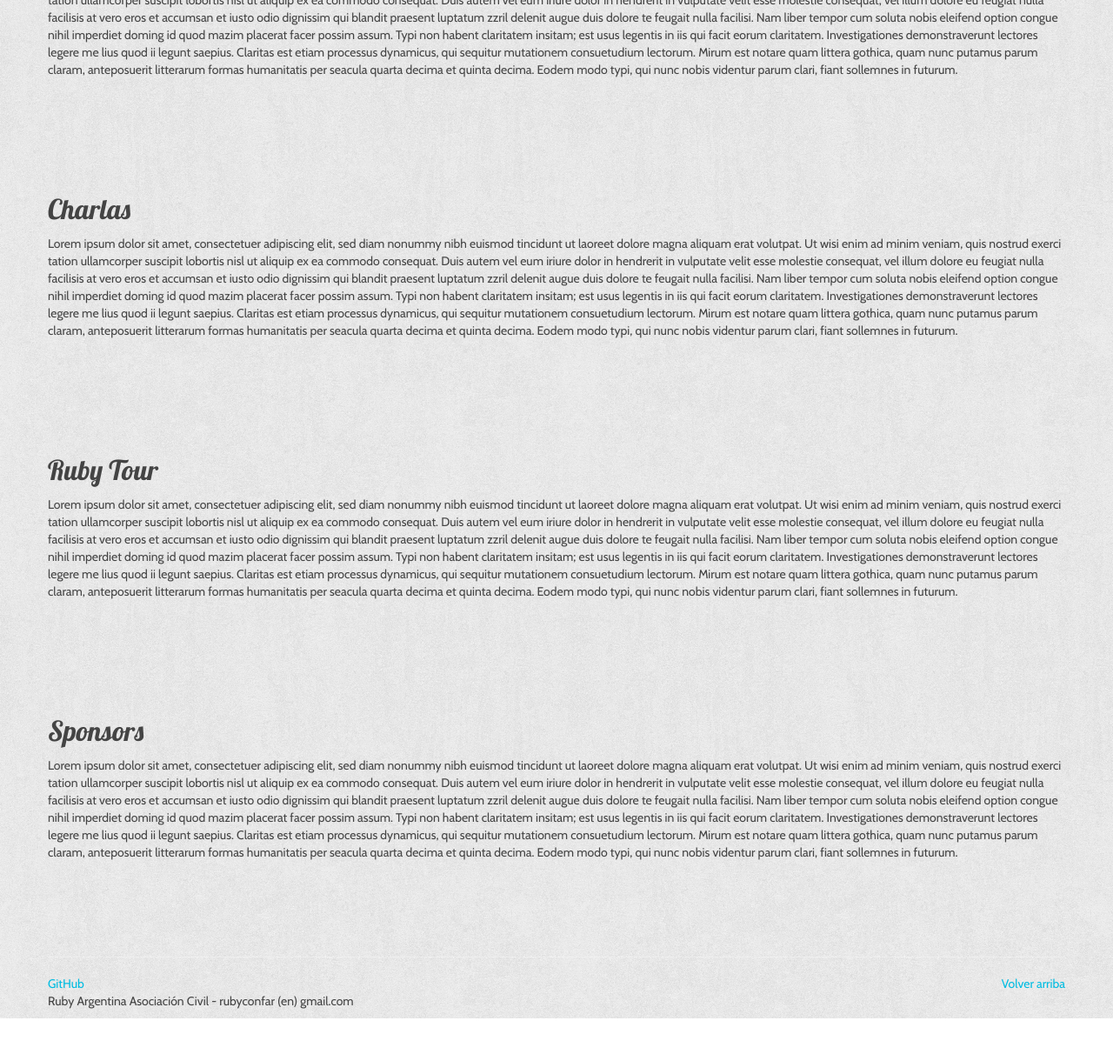
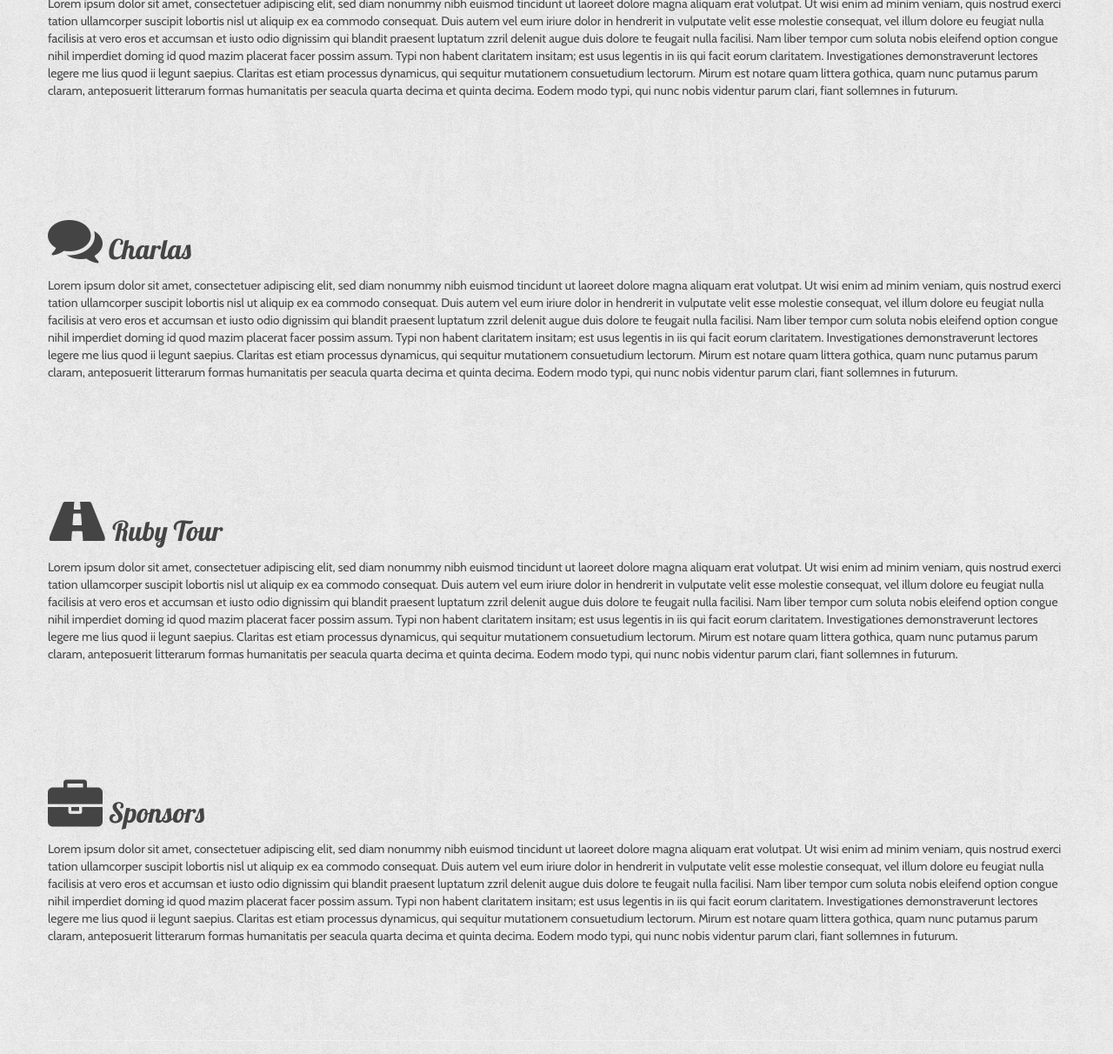
Before and after one commit to rubyargentina/raacsite, a plain HTML site: page index.html in a window 1280 px wide. Shown: the part 570-1782 px from the top of the page at 87% size. Before the commit the page ends 1741 px from the top, so only its background shows below. Drawn offline with nearby package versions, Linux system fonts and the light colour scheme.

Commit message:
Adding some icons

```diff
--- a/index.html
+++ b/index.html
@@ -42,7 +42,7 @@
           <li class="dropdown">
             <a class="dropdown-toggle" data-toggle="dropdown" href="#">RubyConf <b class="caret"></b></a>
             <ul class="dropdown-menu" id="swatch-menu">
-              <li><a href="#">2013</a></li>
+              <li><a href="#">2013 <i class="icon-certificate"></i></a></li>
               <li class="divider"></li>
               <li><a href="#">2012</a></li>
               <li><a href="#">2011</a></li>
@@ -99,7 +99,7 @@
 
 
 <section id="meetups">
-    <h2>Meetups</h2>
+    <h2><i class="icon-group icon-2x"></i> Meetups</h2>
 
     <p>Lorem ipsum dolor sit amet, consectetuer adipiscing elit, sed diam nonummy nibh euismod tincidunt ut laoreet dolore magna aliquam erat volutpat. Ut wisi enim ad minim veniam, quis nostrud exerci tation ullamcorper suscipit lobortis nisl ut aliquip ex ea commodo consequat. Duis autem vel eum iriure dolor in hendrerit in vulputate velit esse molestie consequat, vel illum dolore eu feugiat nulla facilisis at vero eros et accumsan et iusto odio dignissim qui blandit praesent luptatum zzril delenit augue duis dolore te feugait nulla facilisi. Nam liber tempor cum soluta nobis eleifend option congue nihil imperdiet doming id quod mazim placerat facer possim assum. Typi non habent claritatem insitam; est usus legentis in iis qui facit eorum claritatem. Investigationes demonstraverunt lectores legere me lius quod ii legunt saepius. Claritas est etiam processus dynamicus, qui sequitur mutationem consuetudium lectorum. Mirum est notare quam littera gothica, quam nunc putamus parum claram, anteposuerit litterarum formas humanitatis per seacula quarta decima et quinta decima. Eodem modo typi, qui nunc nobis videntur parum clari, fiant sollemnes in futurum.</p>
 
@@ -107,7 +107,7 @@
 </section>
 
 <section id="charlas">
-    <h2>Charlas</h2>
+    <h2><i class="icon-comments icon-2x"></i> Charlas</h2>
 
      <p>Lorem ipsum dolor sit amet, consectetuer adipiscing elit, sed diam nonummy nibh euismod tincidunt ut laoreet dolore magna aliquam erat volutpat. Ut wisi enim ad minim veniam, quis nostrud exerci tation ullamcorper suscipit lobortis nisl ut aliquip ex ea commodo consequat. Duis autem vel eum iriure dolor in hendrerit in vulputate velit esse molestie consequat, vel illum dolore eu feugiat nulla facilisis at vero eros et accumsan et iusto odio dignissim qui blandit praesent luptatum zzril delenit augue duis dolore te feugait nulla facilisi. Nam liber tempor cum soluta nobis eleifend option congue nihil imperdiet doming id quod mazim placerat facer possim assum. Typi non habent claritatem insitam; est usus legentis in iis qui facit eorum claritatem. Investigationes demonstraverunt lectores legere me lius quod ii legunt saepius. Claritas est etiam processus dynamicus, qui sequitur mutationem consuetudium lectorum. Mirum est notare quam littera gothica, quam nunc putamus parum claram, anteposuerit litterarum formas humanitatis per seacula quarta decima et quinta decima. Eodem modo typi, qui nunc nobis videntur parum clari, fiant sollemnes in futurum.</p>
 
@@ -115,7 +115,7 @@
 </section>
 
 <section id="rubytour">
-    <h2>Ruby Tour</h2>
+    <h2><i class="icon-road icon-2x"></i> Ruby Tour</h2>
 
      <p>Lorem ipsum dolor sit amet, consectetuer adipiscing elit, sed diam nonummy nibh euismod tincidunt ut laoreet dolore magna aliquam erat volutpat. Ut wisi enim ad minim veniam, quis nostrud exerci tation ullamcorper suscipit lobortis nisl ut aliquip ex ea commodo consequat. Duis autem vel eum iriure dolor in hendrerit in vulputate velit esse molestie consequat, vel illum dolore eu feugiat nulla facilisis at vero eros et accumsan et iusto odio dignissim qui blandit praesent luptatum zzril delenit augue duis dolore te feugait nulla facilisi. Nam liber tempor cum soluta nobis eleifend option congue nihil imperdiet doming id quod mazim placerat facer possim assum. Typi non habent claritatem insitam; est usus legentis in iis qui facit eorum claritatem. Investigationes demonstraverunt lectores legere me lius quod ii legunt saepius. Claritas est etiam processus dynamicus, qui sequitur mutationem consuetudium lectorum. Mirum est notare quam littera gothica, quam nunc putamus parum claram, anteposuerit litterarum formas humanitatis per seacula quarta decima et quinta decima. Eodem modo typi, qui nunc nobis videntur parum clari, fiant sollemnes in futurum.</p>
 
@@ -124,7 +124,7 @@
 
 
 <section id="sponsors">
-    <h2>Sponsors</h2>
+    <h2><i class="icon-briefcase icon-2x"></i> Sponsors</h2>
 
      <p>Lorem ipsum dolor sit amet, consectetuer adipiscing elit, sed diam nonummy nibh euismod tincidunt ut laoreet dolore magna aliquam erat volutpat. Ut wisi enim ad minim veniam, quis nostrud exerci tation ullamcorper suscipit lobortis nisl ut aliquip ex ea commodo consequat. Duis autem vel eum iriure dolor in hendrerit in vulputate velit esse molestie consequat, vel illum dolore eu feugiat nulla facilisis at vero eros et accumsan et iusto odio dignissim qui blandit praesent luptatum zzril delenit augue duis dolore te feugait nulla facilisi. Nam liber tempor cum soluta nobis eleifend option congue nihil imperdiet doming id quod mazim placerat facer possim assum. Typi non habent claritatem insitam; est usus legentis in iis qui facit eorum claritatem. Investigationes demonstraverunt lectores legere me lius quod ii legunt saepius. Claritas est etiam processus dynamicus, qui sequitur mutationem consuetudium lectorum. Mirum est notare quam littera gothica, quam nunc putamus parum claram, anteposuerit litterarum formas humanitatis per seacula quarta decima et quinta decima. Eodem modo typi, qui nunc nobis videntur parum clari, fiant sollemnes in futurum.</p>
 
@@ -137,9 +137,9 @@
       ================================================== -->
       <hr>
       <footer id="footer">
-        <p class="pull-right"><a href="#top">Volver arriba</a></p>
+        <p class="pull-right"><a href="#top"><i class="icon-arrow-up"></i> Volver arriba</a></p>
         <div class="links">
-          <a href="https://github.com/rubyargentina/raacsite/">GitHub</a>
+          <a href="https://github.com/rubyargentina/raacsite/"><i class="icon-github"></i> GitHub</a>
         </div>
         <p>Ruby Argentina Asociación Civil - rubyconfar (en) gmail.com</p>
       </footer>
```
